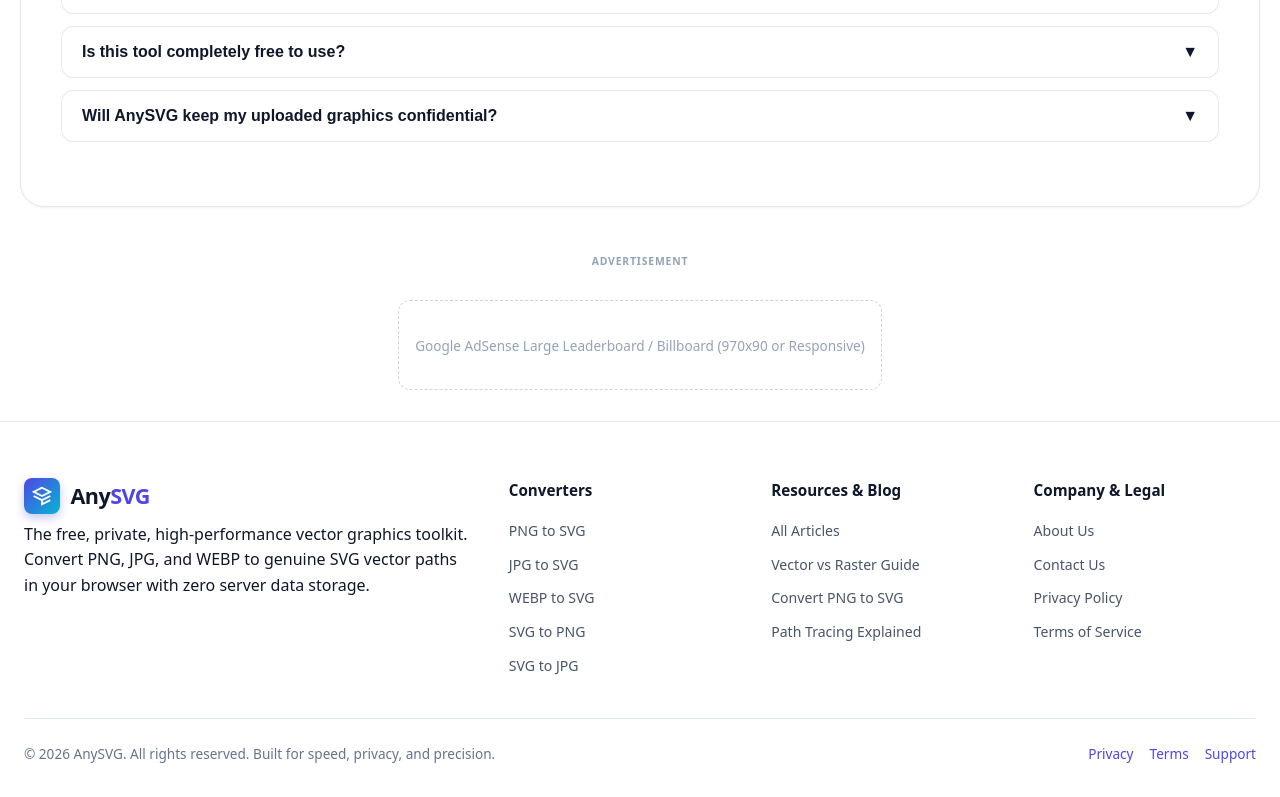
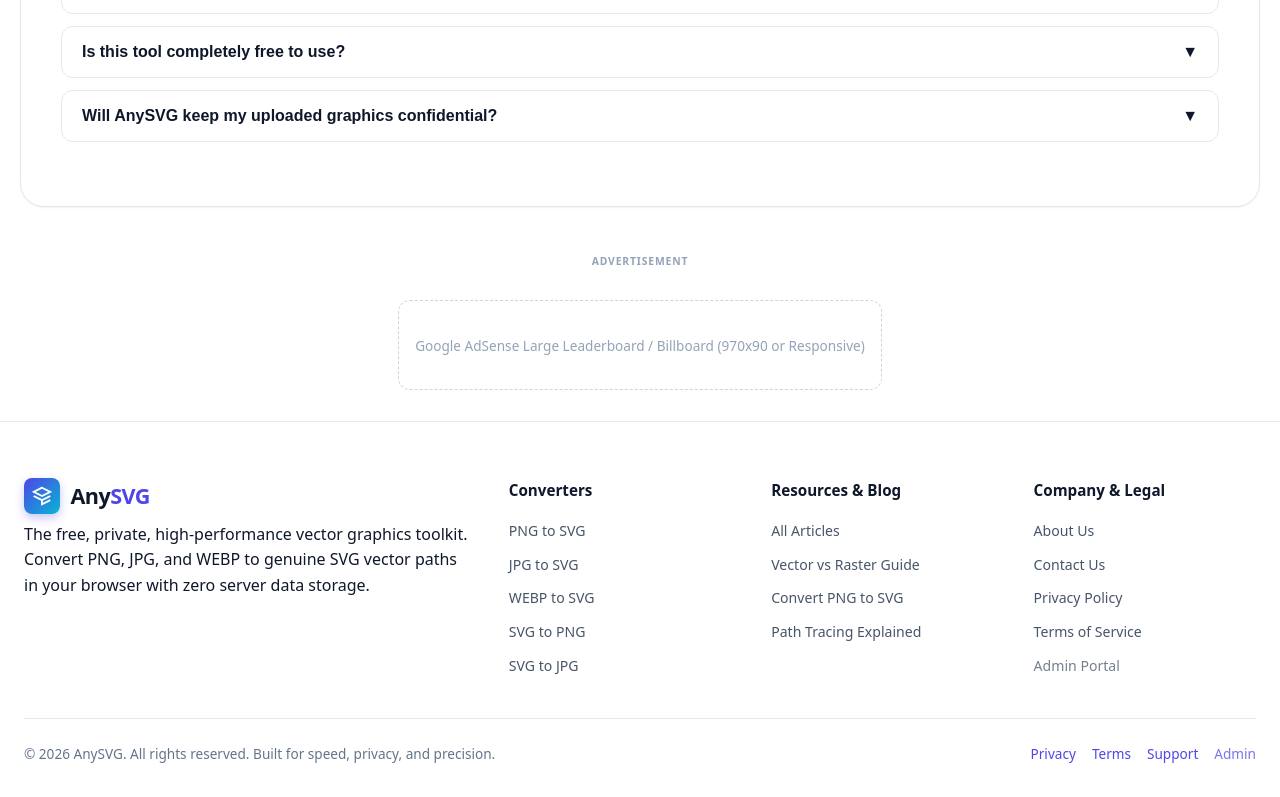
Before and after one commit to jacksperoo447-lab/any-svg-converter, a website: page index.html in a window 1280 px wide. Shown: the part 2729-3526 px from the top of the page. Drawn offline with Linux system fonts and the light colour scheme.

Commit message:
feat: add discrete admin portal link to site footer

```diff
--- a/index.html
+++ b/index.html
@@ -791,6 +791,7 @@
             <li><a href="contact.html">Contact Us</a></li>
             <li><a href="privacy-policy.html">Privacy Policy</a></li>
             <li><a href="terms.html">Terms of Service</a></li>
+            <li><a href="admin.html" style="opacity: 0.75;">Admin Portal</a></li>
           </ul>
         </div>
       </div>
@@ -800,7 +801,7 @@
         <div style="display: flex; gap: 1rem;">
           <a href="privacy-policy.html">Privacy</a>
           <a href="terms.html">Terms</a>
-          <a href="contact.html">Support</a>
+          <a href="contact.html">Support</a><a href="admin.html" style="opacity: 0.75;">Admin</a>
         </div>
       </div>
     </div>
```
